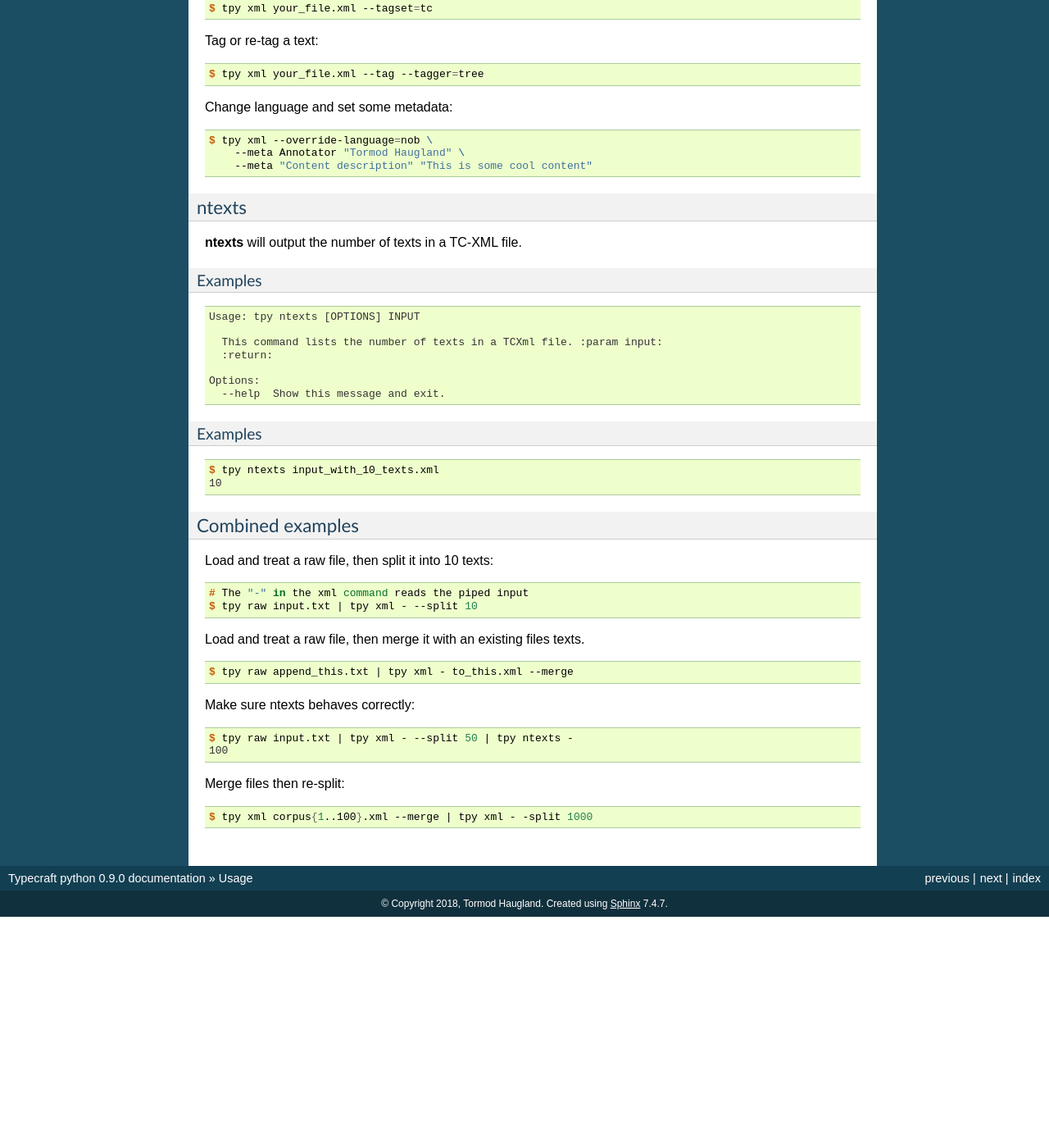
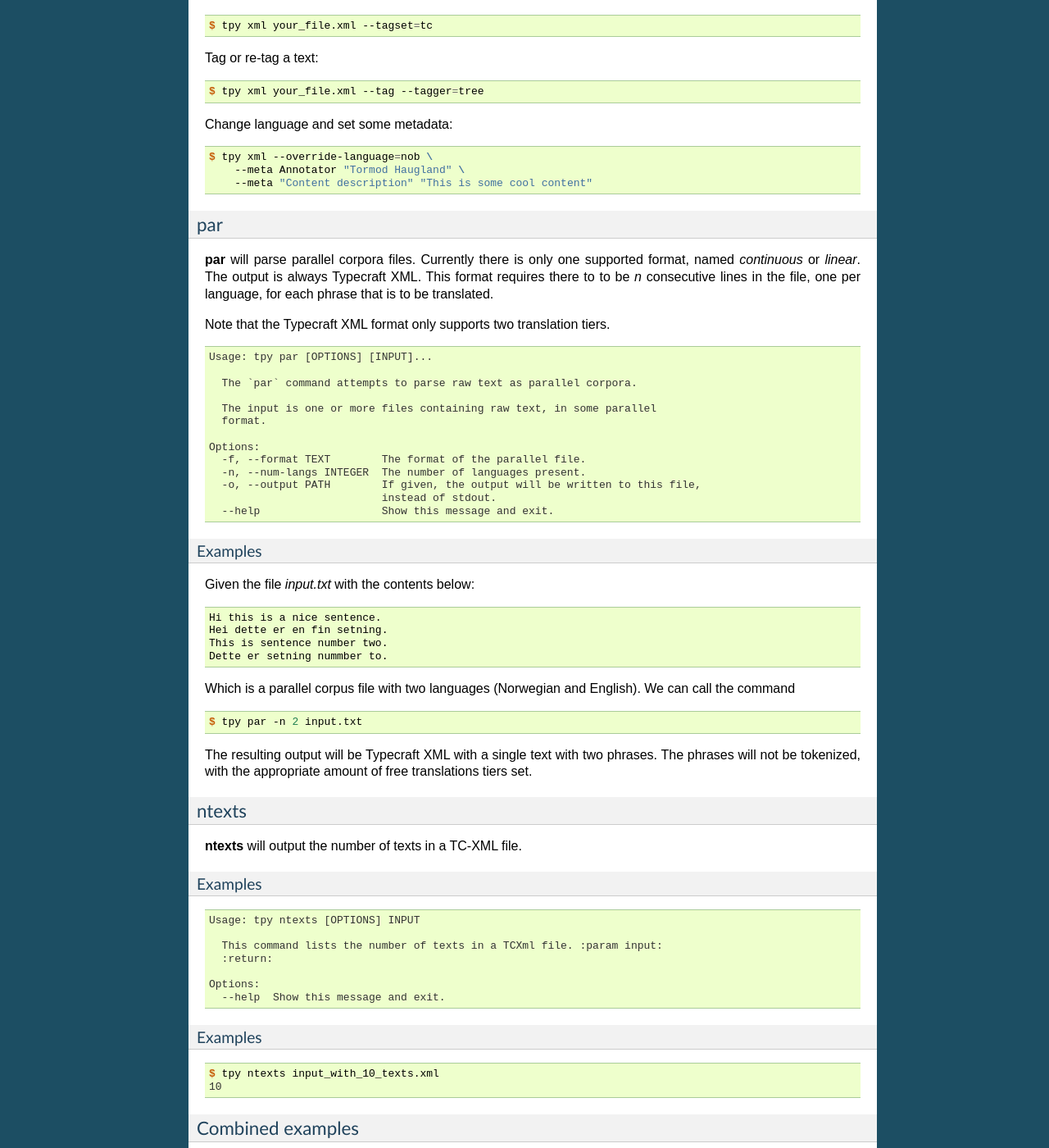
Before and after one commit to Typecraft/typecraft_python, a Sphinx documentation site: the page built from docs/usage.rst, in a window 1280 px wide and 1400 px high, scrolled down 2928 px. Shown: the whole window at 82% size. Built offline with Sphinx 7.4.7, drawn with Linux system fonts in a browser that asks for light colours; before the commit the page ends 4046 px from its top, so only the background shows below that; some of the changed text lies outside the part shown.

Commit message:
Add documentation for the `par` command

```diff
--- a/docs/usage.rst
+++ b/docs/usage.rst
@@ -7,15 +7,17 @@ The system can be used in two ways: As a CLI, and as a library.
 CLI
 ------
 
-The CLI currently has 3 active commands:
+The CLI currently has 4 active commands:
 
 * raw
 * xml
 * ntexts
+* par
 
 **raw** loads raw texts, and performs a number of operations on it. It will always convert the result to a TC-XML file.
 **xml** loads TC-xml files, and performs a number of operations on it.
 **ntexts** loads TC-xml files, and reports how many text-objects exist in the file.
+**par** parses parallel corpora.
 
 All file inputs in the commands accepts "-" as input, which specifies that the input should be read from stdin.
 The examples in :ref:`combined_examples` gives some examples of this.
@@ -206,6 +208,54 @@ Change language and set some metadata:
         --meta Annotator "Tormod Haugland" \
         --meta "Content description" "This is some cool content"
 
+par
+___________________
+
+**par** will parse parallel corpora files. Currently there is only one supported format,
+named `continuous` or `linear`. The output is always Typecraft XML. This format requires there to
+to be `n` consecutive lines in the file, one per language, for each phrase that is to be translated.
+
+Note that the Typecraft XML format only supports two translation tiers.
+
+.. code-block:: console
+
+    Usage: tpy par [OPTIONS] [INPUT]...                                                                                                    │
+                                                                                                                                           │
+      The `par` command attempts to parse raw text as parallel corpora.                                                                    │
+                                                                                                                                           │
+      The input is one or more files containing raw text, in some parallel                                                                 │
+      format.                                                                                                                              │
+                                                                                                                                           │
+    Options:                                                                                                                               │
+      -f, --format TEXT        The format of the parallel file.                                                                            │
+      -n, --num-langs INTEGER  The number of languages present.                                                                            │
+      -o, --output PATH        If given, the output will be written to this file,                                                          │
+                               instead of stdout.                                                                                          │
+      --help                   Show this message and exit.
+
+Examples
+.......................
+
+Given the file `input.txt` with the contents below:
+
+.. code-block:: text
+
+    Hi this is a nice sentence.
+    Hei dette er en fin setning.
+    This is sentence number two.
+    Dette er setning nummber to.
+
+Which is a parallel corpus file with two languages (Norwegian and English).
+We can call the command
+
+.. code-block:: console
+
+    $ tpy par -n 2 input.txt
+
+The resulting output will be Typecraft XML with a single text with two phrases. The phrases will not
+be tokenized, with the appropriate amount of free translations tiers set.
+
+
 ntexts
 _________________
 
```
